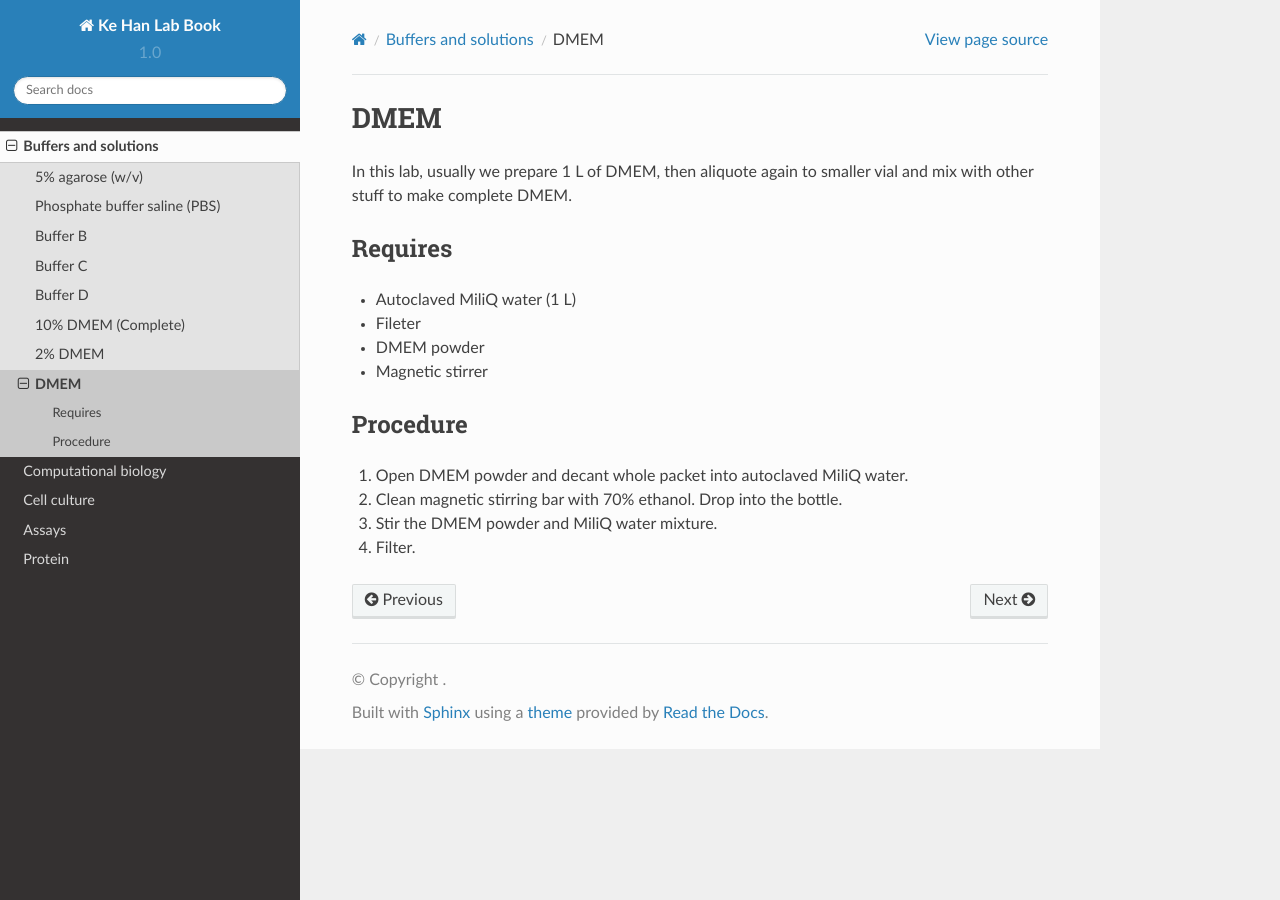
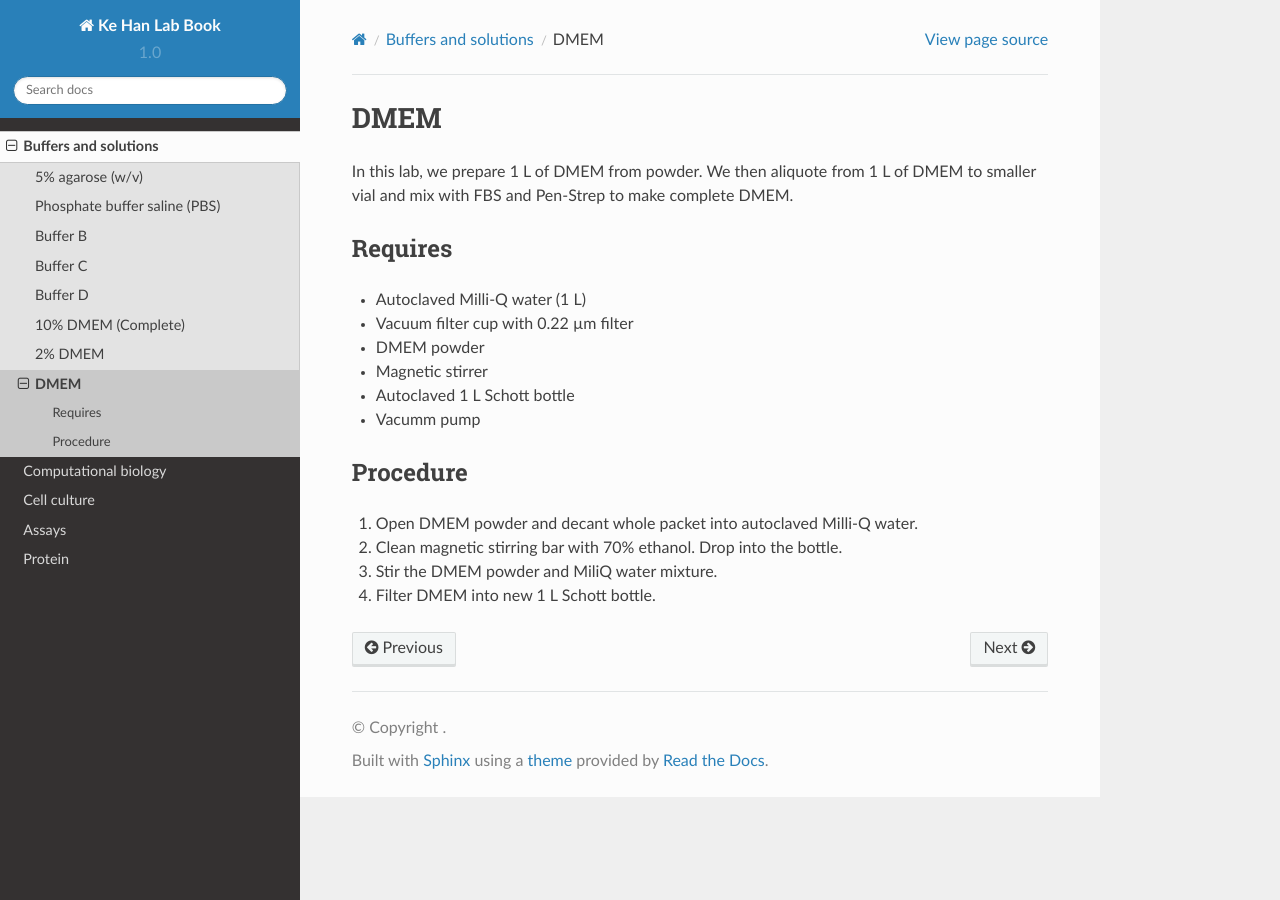
Before and after one commit to kehantan/labbook, a Sphinx documentation site: the page built from docs/buffers_solutions/dmem.rst, in a window 1280 px wide. Built offline with Sphinx 7.4.7 and the Read the Docs theme 2.0.0, drawn with Linux system fonts in a browser that asks for light colours.

Commit message:
Update dmem.rst

```diff
--- a/docs/buffers_solutions/dmem.rst
+++ b/docs/buffers_solutions/dmem.rst
@@ -1,18 +1,20 @@
 DMEM
 =====
 
-In this lab, usually we prepare 1 L of DMEM, then aliquote again to smaller vial and mix with other stuff to make complete DMEM.
+In this lab, we prepare 1 L of DMEM from powder. We then aliquote from 1 L of DMEM to smaller vial and mix with FBS and Pen-Strep to make complete DMEM.
 
 Requires
 --------
-* Autoclaved MiliQ water (1 L)
-* Fileter
+* Autoclaved Milli-Q water (1 L)
+* Vacuum filter cup with 0.22 µm filter
 * DMEM powder
 * Magnetic stirrer
+* Autoclaved 1 L Schott bottle
+* Vacumm pump
 
 Procedure
 ---------
-#. Open DMEM powder and decant whole packet into autoclaved MiliQ water.
+#. Open DMEM powder and decant whole packet into autoclaved Milli-Q water.
 #. Clean magnetic stirring bar with 70% ethanol. Drop into the bottle.
 #. Stir the DMEM powder and MiliQ water mixture.
-#. Filter.
+#. Filter DMEM into new 1 L Schott bottle.
```
